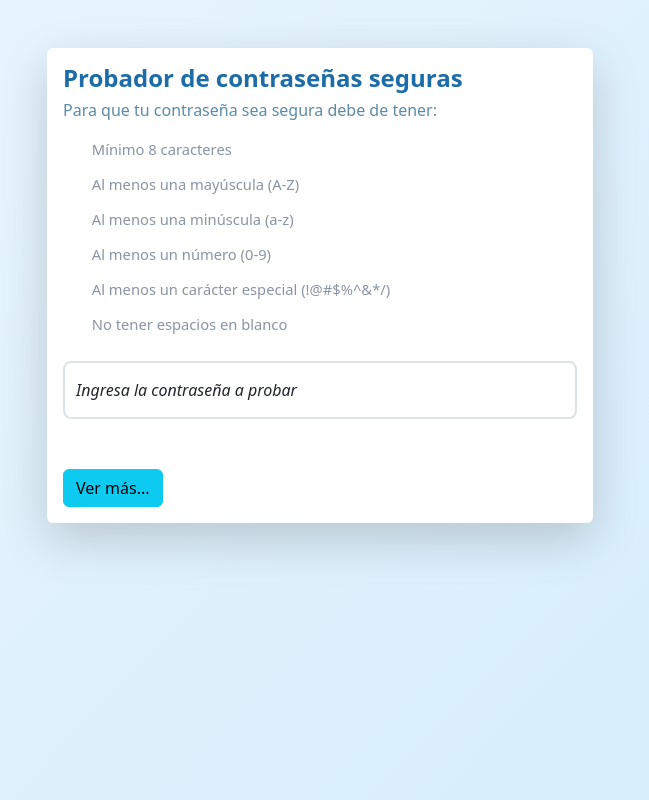
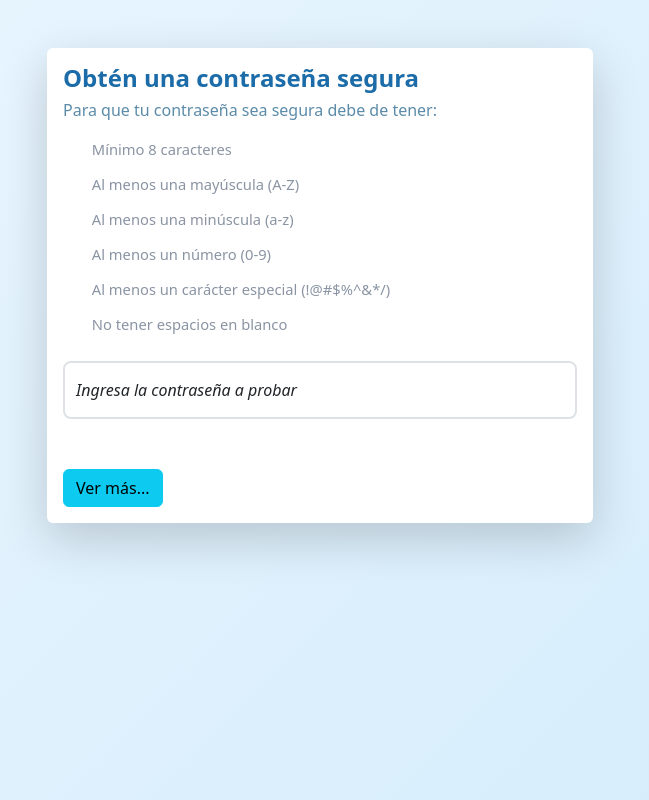
Before and after one commit to Hazenuzt/RegExpLIC, a plain HTML site: page index.html in a window 1280 px wide. Shown: the whole page, without its empty margins (320-969 px from the left). Drawn offline with Linux system fonts and the light colour scheme.

Commit message:
Update password tester HTML content and structure

```diff
--- a/index.html
+++ b/index.html
@@ -6,7 +6,7 @@
         <meta name="viewport" content="width=device-width, initial-scale=1.0" />
         <link href="bootstrap/css/bootstrap.min.css" rel="stylesheet" />
         <link href="css/regexp.css" rel="stylesheet" />
-        <title>Probador de contraseñas </title>
+        <title>Probando contraseñas</title>
     </head>
 
     <body>
@@ -16,7 +16,7 @@
                     <div class="shadow-lg p-3 mt-5 bg-body rounded">
                         <div class="row">
                             <div class="col-12">
-                                <h4>Probador de contraseñas seguras</h4>
+                                <h4>Obtén una contraseña segura</h4>
                                 <h6>Para que tu contraseña sea segura debe de tener: </h6>
                                 <small>
                                     <ul>
```
